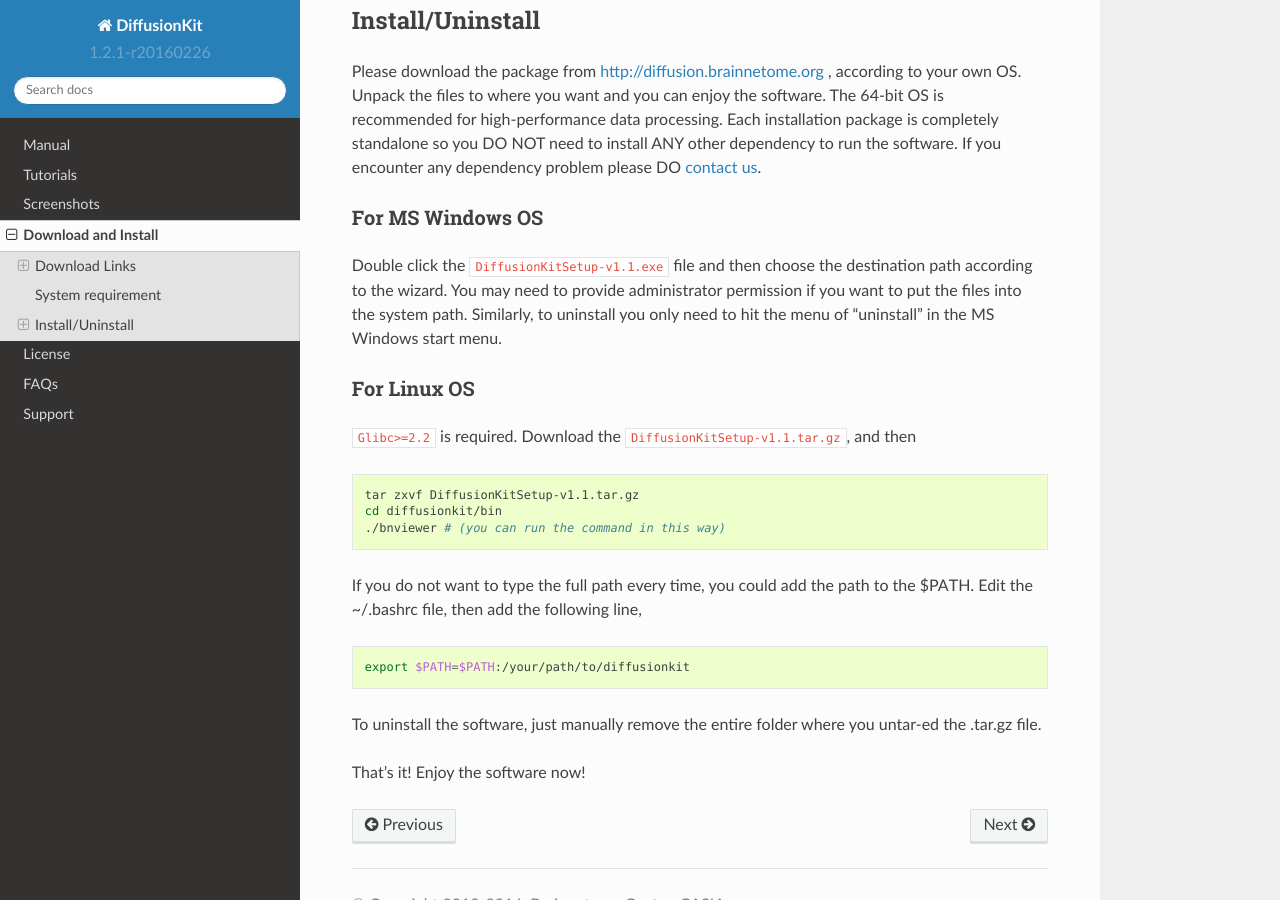
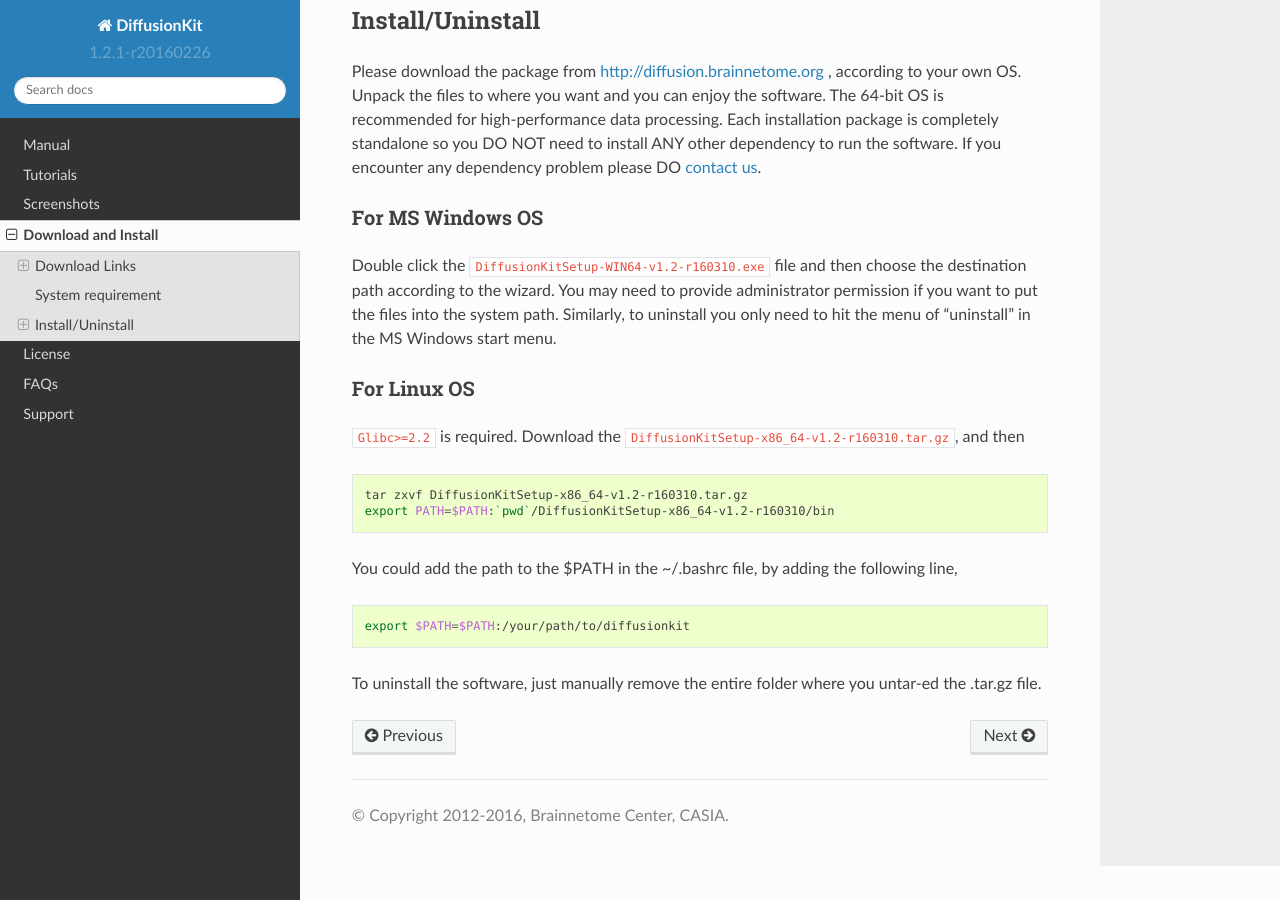
Before and after one commit to brainnetome/diffusionkit, a Sphinx documentation site: the page built from source/download.rst, in a window 1280 px wide and 900 px high, scrolled down 1359 px. Built offline with Sphinx 7.4.7 and the Read the Docs theme 2.0.0, drawn with Linux system fonts in a browser that asks for light colours; some of the changed text lies outside the part shown.

Commit message:
update new version v1.2-r160310;

```diff
--- a/source/download.rst
+++ b/source/download.rst
@@ -14,7 +14,7 @@
 .. |rellogo| image:: images/rellogo.jpg
 .. |linuxlogo| image:: images/linuxlogo.jpg
 
-Latest Release (v1.1-r160204)
+Latest Release (v1.2-r160310)
 ------------------------------
 
 .. sidebar:: Previous Release
@@ -109,7 +109,7 @@
 For MS Windows OS
 -----------------
 
-Double click the ``DiffusionKitSetup-v1.1.exe`` file and then choose the destination path
+Double click the ``DiffusionKitSetup-WIN64-v1.2-r160310.exe`` file and then choose the destination path
 according to the wizard. You may need to provide administrator permission
 if you want to put the files into the system path.
 Similarly, to uninstall you only need to hit the menu of “uninstall” in the MS Windows start menu.
@@ -117,15 +117,14 @@
 For Linux OS
 ------------
 
-:code:`Glibc>=2.2` is required. Download the ``DiffusionKitSetup-v1.1.tar.gz``, and then
+:code:`Glibc>=2.2` is required. Download the ``DiffusionKitSetup-x86_64-v1.2-r160310.tar.gz``, and then
 
 .. code-block:: bash
 
- tar zxvf DiffusionKitSetup-v1.1.tar.gz
- cd diffusionkit/bin
- ./bnviewer # (you can run the command in this way)
+ tar zxvf DiffusionKitSetup-x86_64-v1.2-r160310.tar.gz
+ export PATH=$PATH:`pwd`/DiffusionKitSetup-x86_64-v1.2-r160310/bin
 
-If you do not want to type the full path every time, you could add the path to the $PATH. Edit the ~/.bashrc file, then add the following line,
+You could add the path to the $PATH in the ~/.bashrc file, by adding the following line,
 
 .. code-block:: bash
 
@@ -133,6 +132,4 @@
 
 To uninstall the software, just manually remove the entire folder where you untar-ed the .tar.gz file.
 
-That's it! Enjoy the software now!
-
 .. include:: common.txt
```
